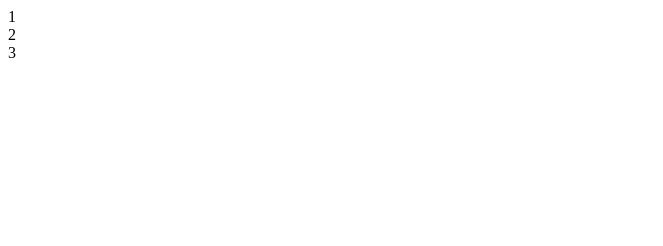
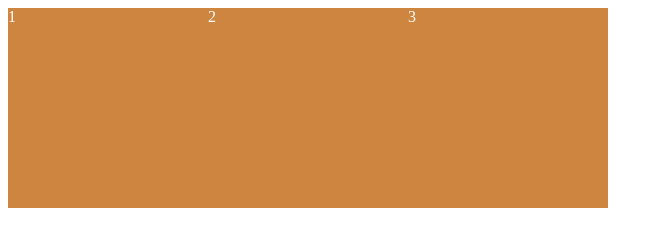
Before and after one commit to dlzagu/CSS-Layout-Master-Class, a plain HTML site: page index.html in a window 1280 px wide. Shown: the whole page, without its empty margins (0-663 px from the left). Drawn offline with Linux system fonts and the light colour scheme.

Commit message:
20220315:1.1First Rule of Flexbox

```diff
--- a/index.html
+++ b/index.html
@@ -1,14 +1,21 @@
 <!DOCTYPE html>
 <html lang="en">
+
 <head>
     <meta charset="UTF-8">
     <meta http-equiv="X-UA-Compatible" content="IE=edge">
     <meta name="viewport" content="width=device-width, initial-scale=1.0">
+    <link rel="stylesheet" type="text/css" href="style.css">
     <title>(S)CSS Masterclass</title>
 </head>
+
 <body>
-    <div class="box">1</div>
-    <div class="box">2</div>
-    <div class="box">3</div>
+    <div class="wrapper">
+        <div class="box">1</div>
+        <div class="box">2</div>
+        <div class="box">3</div>
+    </div>
+
 </body>
+
 </html>
--- /dev/null
+++ b/style.css
@@ -0,0 +1,17 @@
+.wrapper{
+    display: flex;
+}
+
+.box{
+    width: 200px;
+    height: 200px;
+    background: peru;
+    color: white;
+}
+
+
+/*
+display 프로퍼티의 value 중 inline-block은 요소들을 옆으로 나란히 배치시키는 inline의 주요 특성과 width, height를 가질 수 있는 block의 주요 특성을 동시에 지닌다. 그런데 inline-block의 문제점은 의도치 않게도 요소들 사이에 공백이 있다는 점과 특정 기기의 브라우저 사이즈에 맞게 디자인을 유연하게 맞출 수 없다는 점이 있다.
+이 점을 보완한 display 의 value 가 flex(display: flex;). flexbox의 규칙은 배치를 원하는 요소들(children)의 parent 요소를 flexbox로 지정해야 한다는 것이다. flexbox는 children과 이야기하지 않는다는 것을 잊어선 안 된다.
+
+ */
```
